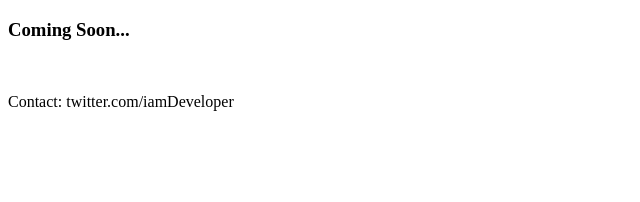
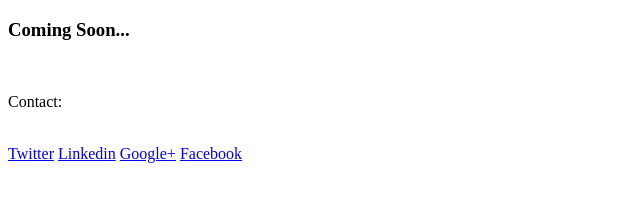
Before and after one commit to iamDeveloper/a1, a plain HTML site: page index.html in a window 1280 px wide. Shown: the whole page, without its empty margins (0-640 px from the left). Drawn offline with Linux system fonts and the light colour scheme.

Commit message:
Update index.html

```diff
--- a/index.html
+++ b/index.html
@@ -8,6 +8,11 @@
 <body>
 	<h3>Coming Soon...</h3>
 	<br>
-	<p>Contact: twitter.com/iamDeveloper</p>
+	<p>Contact:</p>
+	<br>
+	<a href="http://twitter.com/iamDeveloper"> Twitter</a>
+	<a href="http://linkedin.com/in/satyajeetvishwakarma"> Linkedin</a>
+	<a href="https://plus.google.com/+SatyamVishwakarma23"> Google+</a>
+	<a href="http://facebook.com/satyajeet2311"> Facebook</a>
 </body>
 <html>
```
